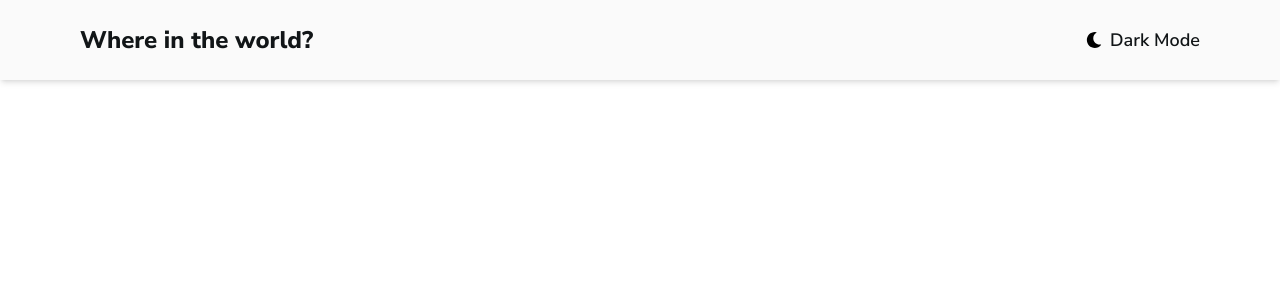
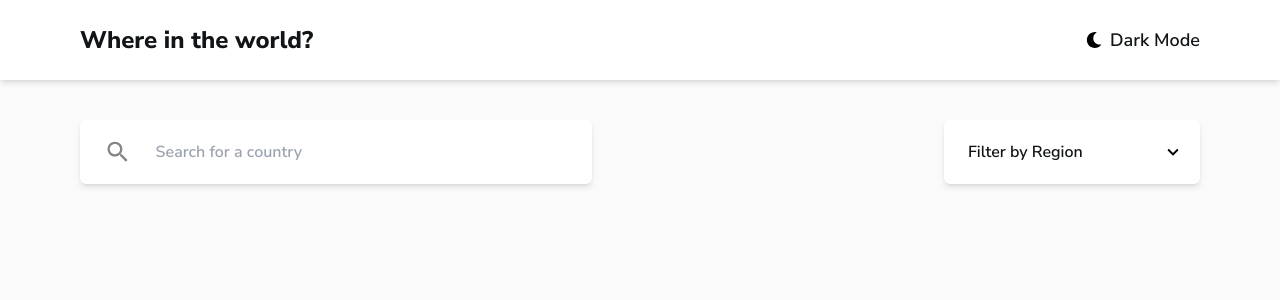
Before and after one commit to C-Gonzalo/countries-info, a React (Vite) app: page / in a window 1280 px wide. Shown: the top 300 px of the page. Built offline with nearby package versions, Linux system fonts and the light colour scheme.

Commit message:
wip: Search country input design. Region select design

```diff
--- a/src/components/Header.jsx
+++ b/src/components/Header.jsx
@@ -2,7 +2,7 @@ import { FaMoon } from 'react-icons/fa';
 
 const Header = () => {
   return (
-    <div className="light-mode-bg flex justify-between items-center px-20 py-6 shadow-md">
+    <div className="light-mode-elements flex justify-between items-center px-20 py-6 shadow-md">
       <div>
         <h1 className="text-2xl font-[800] light-mode-text">Where in the world?</h1>
       </div>
@@ -11,6 +11,7 @@ const Header = () => {
         className="flex items-center gap-2 cursor-pointer"
         onClick={() => console.log('Dark Mode')}>
         <FaMoon />
+        {/* <FaSun /> */}
         <p className="text-lg font-[600] light-mode-text">Dark Mode</p>
       </div>
     </div>
--- a/src/pages/HomePage.jsx
+++ b/src/pages/HomePage.jsx
@@ -1,9 +1,96 @@
+import { useState } from 'react';
+import { MdKeyboardArrowDown, MdOutlineSearch } from 'react-icons/md';
 import Header from '../components/Header';
 
 const HomePage = () => {
+  const [countryToSearch, setCountryToSearch] = useState('');
+  const [optionsDisplayed, setOptionsDisplayed] = useState(false);
+  const [region, setRegion] = useState('');
+
+  const handleDisplayOptions = () => {
+    console.log('Select Opened');
+    setOptionsDisplayed(!optionsDisplayed);
+  };
+
+  const handleSelectRegion = (region) => {
+    console.log(`Region ${region} selected`);
+    setRegion(region);
+    setOptionsDisplayed(false);
+  };
+
   return (
-    <div className="custom-bg h-screen">
+    <div className="light-mode-bg h-screen">
       <Header />
+
+      <div className="px-20">
+        <div className="mt-10 flex justify-between">
+          <div className="light-mode-elements flex items-center gap-2 w-[32rem] px-6 rounded-md shadow-md">
+            <MdOutlineSearch className="light-mode-input" size={30} />
+            <input
+              type="text"
+              placeholder="Search for a country"
+              className="py-5 pl-4 w-full font-[600] outline-none"
+              onChange={(e) => setCountryToSearch(e.target.value)}
+            />
+          </div>
+
+          <div>
+            <div
+              className="light-mode-elements w-64 flex justify-between items-center py-5 pl-6 pr-4 rounded-md shadow-md cursor-pointer"
+              onClick={handleDisplayOptions}>
+              <p className="light-mode-text font-[600]">{region ? region : 'Filter by Region'}</p>
+              <MdKeyboardArrowDown size={22} />
+            </div>
+
+            {optionsDisplayed && (
+              <div className="light-mode-elements absolute w-64 mt-2 py-4 rounded-md shadow-md">
+                <div onClick={() => handleSelectRegion('Africa')}>
+                  <p className="font-[600] text-lg py-[6px] pl-6 hover:bg-slate-200 cursor-pointer">
+                    Africa
+                  </p>
+                </div>
+
+                <div onClick={() => handleSelectRegion('America')}>
+                  <p className="font-[600] text-lg py-[6px] pl-6 hover:bg-slate-200 cursor-pointer">
+                    America
+                  </p>
+                </div>
+
+                <div onClick={() => handleSelectRegion('Asia')}>
+                  <p className="font-[600] text-lg py-[6px] pl-6 hover:bg-slate-200 cursor-pointer">
+                    Asia
+                  </p>
+                </div>
+
+                <div onClick={() => handleSelectRegion('Europe')}>
+                  <p className="font-[600] text-lg py-[6px] pl-6 hover:bg-slate-200 cursor-pointer">
+                    Europe
+                  </p>
+                </div>
+
+                <div onClick={() => handleSelectRegion('Oceania')}>
+                  <p className="font-[600] text-lg py-[6px] pl-6 hover:bg-slate-200 cursor-pointer">
+                    Oceania
+                  </p>
+                </div>
+              </div>
+            )}
+          </div>
+
+          {/* <div>
+            <select name="region" id="filterRegion" className="py-4 px-6 shadow-md">
+              <option value="" disabled selected hidden>
+                Filter by Region
+              </option>
+              <option value="africa">Africa</option>
+              <option value="africa">America</option>
+              <option value="africa">Asia</option>
+              <option value="africa">Europe</option>
+              <option value="africa">Oceania</option>
+            </select>
+          </div> */}
+        </div>
+      </div>
     </div>
   );
 };
```
